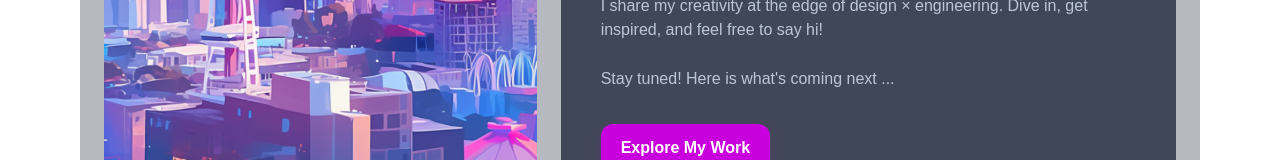
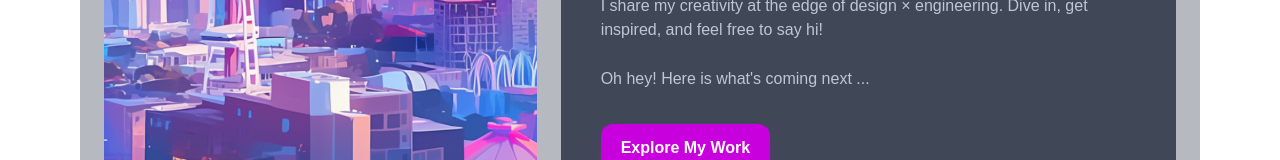
Before and after one commit to XJi/virtualkid, a Next.js app in the folder virtual-kid/: page / in a window 1280 px wide. Shown: the part 480-640 px from the top of the page. Built offline with nearby package versions, Linux system fonts and the light colour scheme.

Commit message:
Minor text update

```diff
--- a/virtual-kid/src/app/about/page.tsx
+++ b/virtual-kid/src/app/about/page.tsx
@@ -44,7 +44,7 @@ export default function AboutPage() {
         <li>📍 Exploring city streets like they&apos;re open-world maps </li>
         <li>😋 Trying new food like it&apos;s a research project  </li>
         <li>✨ Watching AI evolve and wondering where this wild timeline takes humanity - it&apos;s a fun era to be alive </li>
-        <li>💜 Sketching neon-lit cityscapes that&apos;s like fantasy rendered in 4K  </li>
+        <li>💜 Sketching neon-lit cityscapes like fantasy rendered in 4K  </li>
       </ul>
 
       <h3 className="mt-10 text-2xl font-bold">About this website</h3>
--- a/virtual-kid/src/app/page.tsx
+++ b/virtual-kid/src/app/page.tsx
@@ -55,7 +55,7 @@ export default function Home() {
             </p>
             <p className="mt-6 text-slate-300/90 leading-relaxed">
               <Typewriter
-                text="Stay tuned! Here is what's coming next ..."
+                text="Oh hey! Here is what's coming next ..."
                 speed={77}        // tweak: lower = faster
                 startDelay={700}  // wait a beat before typing
                 cursor
```
